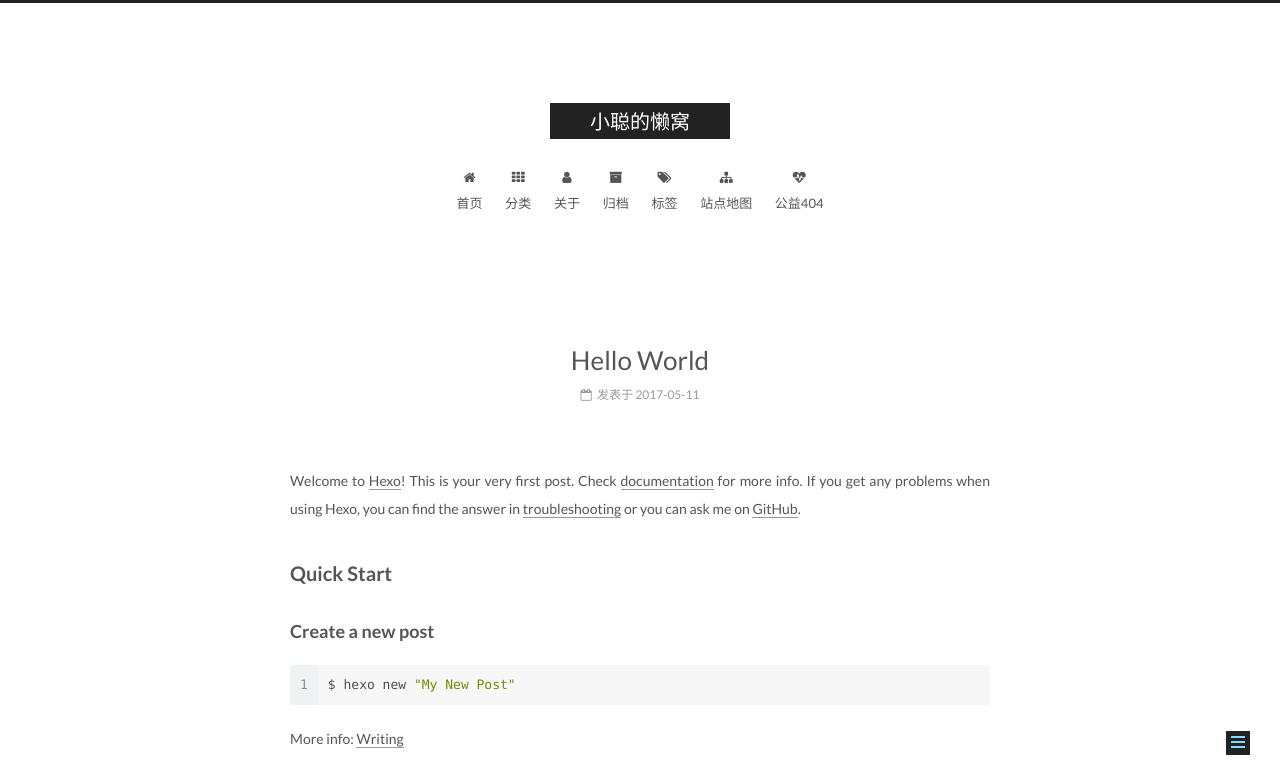
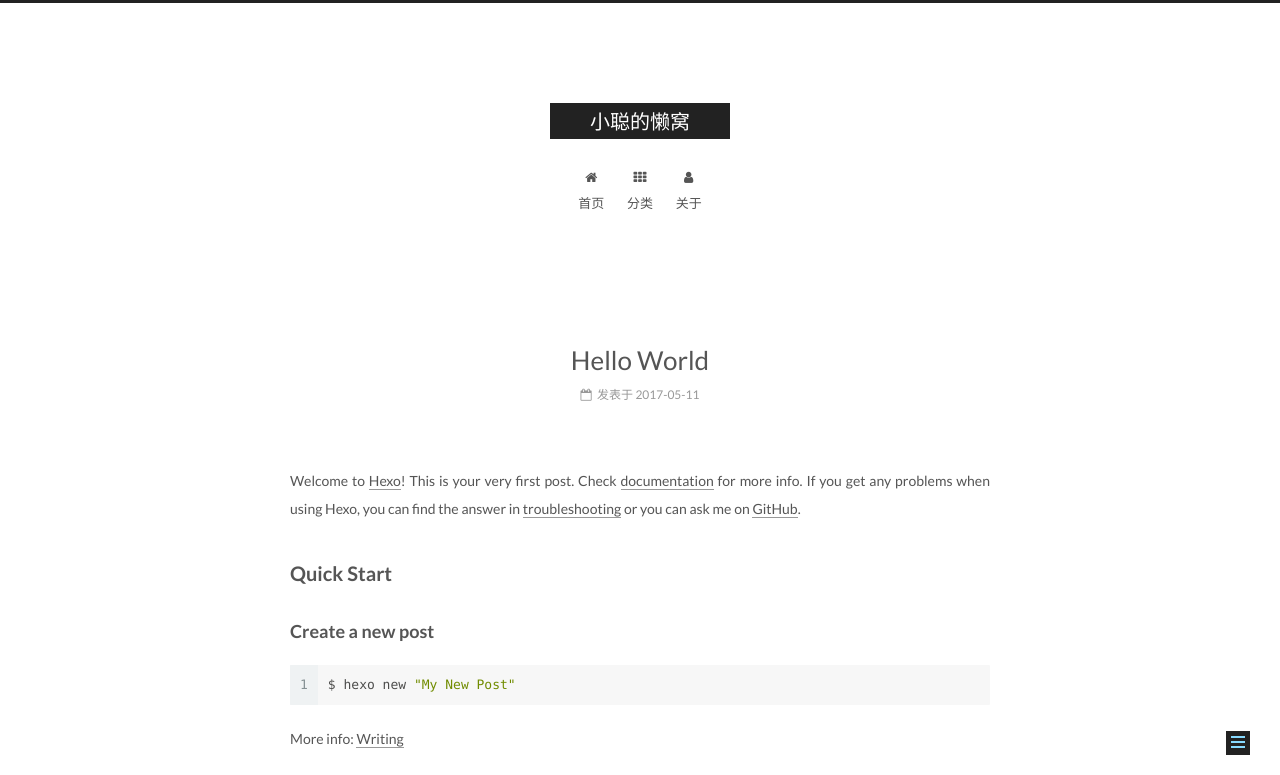
Before and after one commit to cxyliuy/liuy.github.io, a plain HTML site: page 2017/05/11/hello-world/index.html in a window 1280 px wide. Shown: the top 775 px of the page. Drawn offline with Linux system fonts and the light colour scheme.

Commit message:
Site updated: 2017-05-11 14:01:31

```diff
--- a/2017/05/11/hello-world/index.html
+++ b/2017/05/11/hello-world/index.html
@@ -224,46 +224,6 @@
         </li>
 
 
-        <li class="menu-item menu-item-archives">
-          <a href="/archives" rel="section">
-
-              <i class="menu-item-icon fa fa-fw fa-archive"></i> <br />
-
-            归档
-          </a>
-        </li>
-
-
-        <li class="menu-item menu-item-tags">
-          <a href="/tags" rel="section">
-
-              <i class="menu-item-icon fa fa-fw fa-tags"></i> <br />
-
-            标签
-          </a>
-        </li>
-
-
-        <li class="menu-item menu-item-sitemap">
-          <a href="/sitemap.xml" rel="section">
-
-              <i class="menu-item-icon fa fa-fw fa-sitemap"></i> <br />
-
-            站点地图
-          </a>
-        </li>
-
-
-        <li class="menu-item menu-item-commonweal">
-          <a href="/404.html" rel="section">
-
-              <i class="menu-item-icon fa fa-fw fa-heartbeat"></i> <br />
-
-            公益404
-          </a>
-        </li>
-
-
 
     </ul>
 
@@ -464,7 +424,7 @@
 
 
             <div class="site-state-item site-state-posts">
-              <a href="/archives">
+              <a href="/">
                 <span class="site-state-item-count">1</span>
                 <span class="site-state-item-name">日志</span>
               </a>
```
Also changed, not shown: archives/2017/05/index.html (+1 -41 lines), archives/2017/index.html (+1 -41 lines), archives/index.html (+1 -41 lines), index.html (+1 -41 lines).
